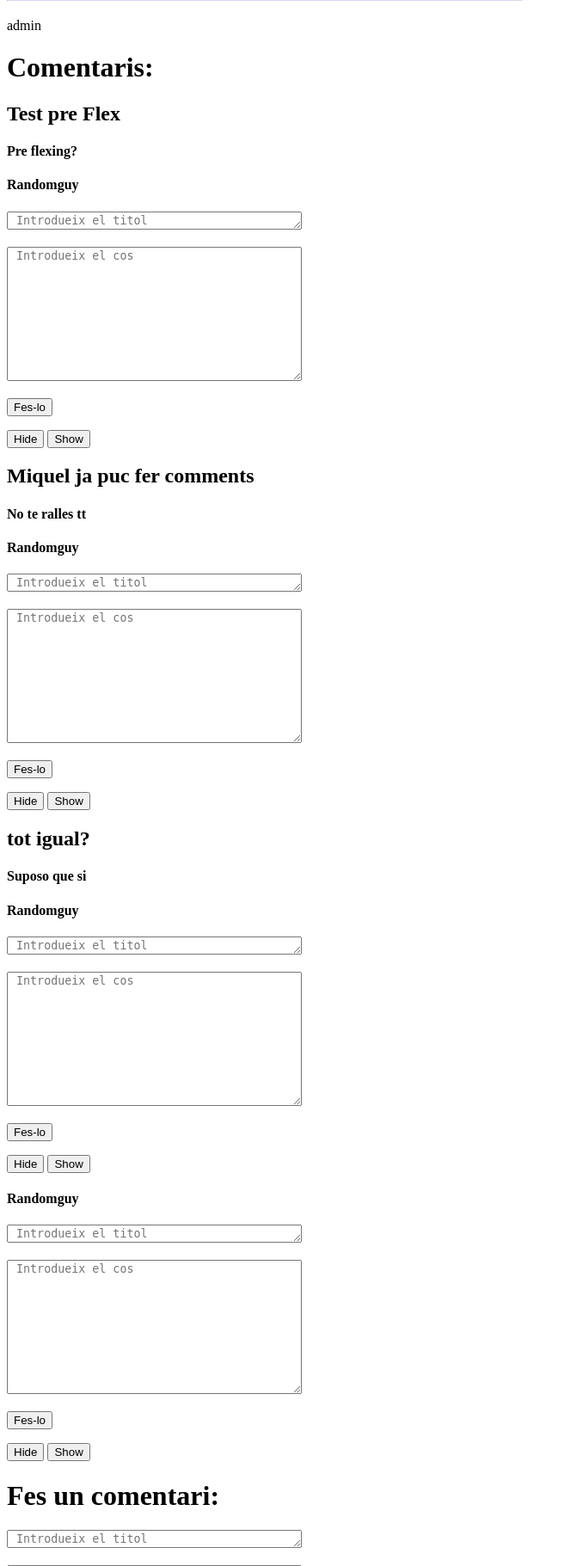
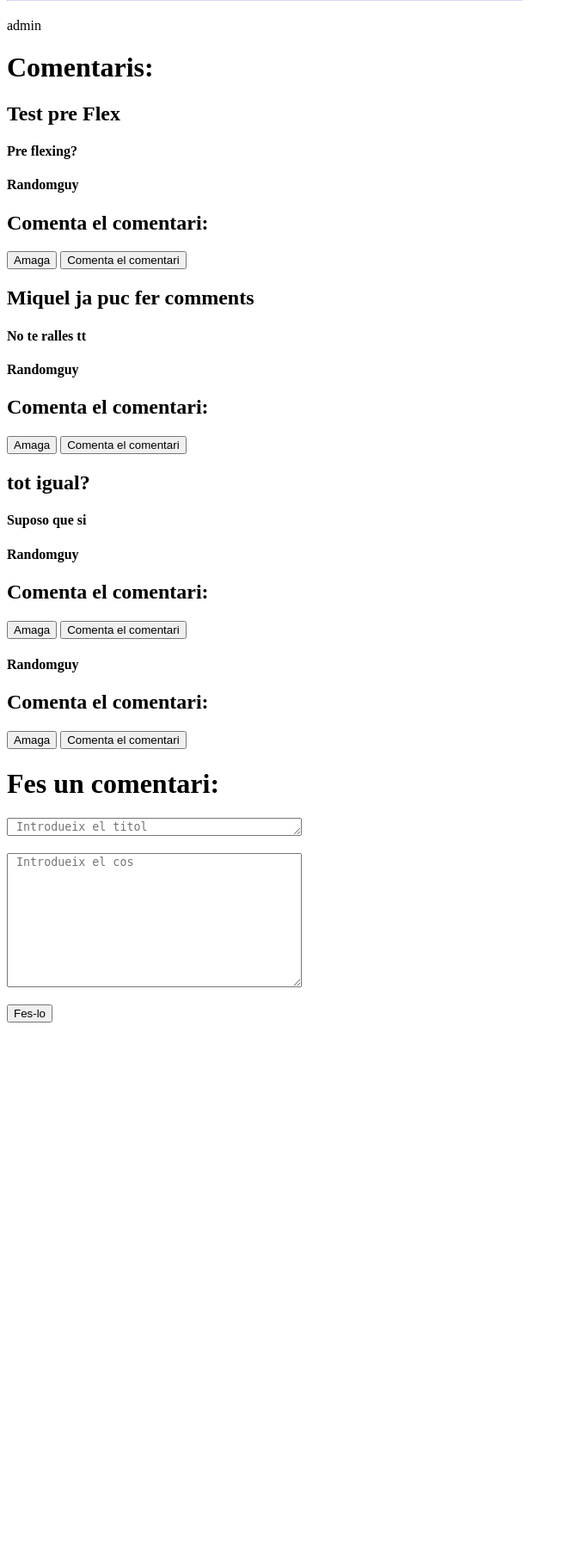
Before and after one commit to ferranmartinezlleida/WebMemeProject, a Django app: page /meme/1/ in a window 1280 px wide. Shown: the part 593-2414 px from the top of the page at 86% size, without its empty margins (0-663 px from the left). After the commit the page ends 1782 px from the top, so only its background shows below. Run offline with Django 3.2, Linux system fonts and the light colour scheme; a user stored in the database is signed in; data comes from the database, SQL or seed files in the repository; both versions use the stored data as it was after the commit.

Commit message:
Now comment's commentari form is hidden by default

```diff
--- a/templates/meme.html
+++ b/templates/meme.html
@@ -64,15 +64,19 @@
                     });
                     </script>
 
+            {% if user.is_authenticated %}
+                            <div><h2>Comenta el comentari:</h2>
+
+                                <button id="hide-{{ comment.pk }}">Amaga</button>
+                                <button id="show-{{ comment.pk }}">Comenta el comentari</button></div>
+                        {% endif %}
                 <div>
-                <h><form id="comment-{{ comment.pk }}"><p><textarea name="title" rows="1" cols="40"
+                <h><form style="display:none"id="comment-{{ comment.pk }}"><p><textarea name="title" rows="1" cols="40"
                               placeholder=" Introdueix el titol"></textarea></p>
-                <p><textarea name="body" rows="10" cols="40"
+                <p><textarea name="body" rows="5" cols="40"
                               placeholder=" Introdueix el cos"></textarea><p>
                 <input type="hidden" name="author" value="{{ user.username }}"/>
-                    <p><button type="submit">Fes-lo</button></p></form></h>
-                                <button id="hide-{{ comment.pk }}">Hide</button>
-                                <button id="show-{{ comment.pk }}">Show</button></div>
+                    <p><button type="submit">Fes-lo</button></p></form></h></div>
 
                     {% endif %}
 
```
Also changed, not shown: db.sqlite3.
